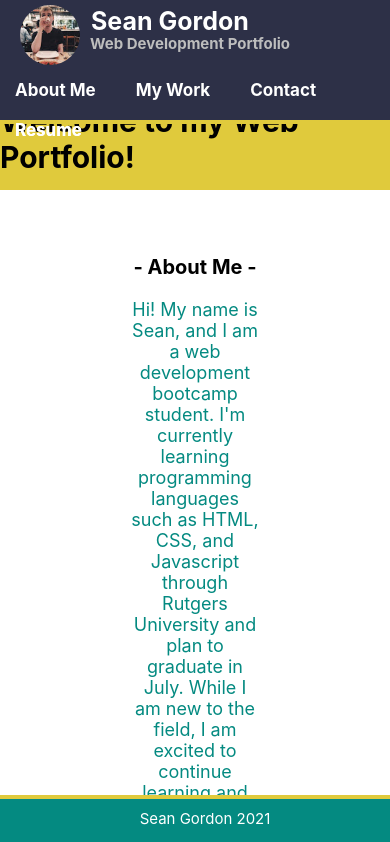
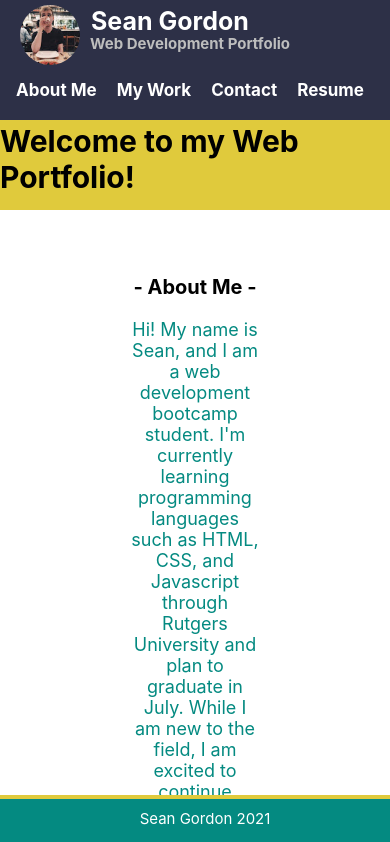
Before and after one commit to nodrognaes/Portfolio-React, a React (Create React App) app in the folder react-portfolio-app/: page / in a window 390 px wide. Shown: the top 842 px of the page. Built offline with nearby package versions, Linux system fonts and the light colour scheme.

Commit message:
style fix

```diff
--- a/react-portfolio-app/src/App.css
+++ b/react-portfolio-app/src/App.css
@@ -208,7 +208,7 @@ main article {
 }
 
 #resumeimg {
-  margin: 50px 0px 5px;
+  margin: 40px 0px 5px;
   height: 325px;
   width: 250px;
   border: solid 5px darkblue;
@@ -250,11 +250,11 @@ footer {
 
   /*bring nav bar below page title*/
   .main-nav li {
-      margin: 10px 15px;
+      margin: 10px 5px;
   }
 
   .banner {
-    margin-top: 100px;
+    margin-top: 120px;
     width: 100%;
     height: 90px;
     background-color: var(--myyellow);
```
